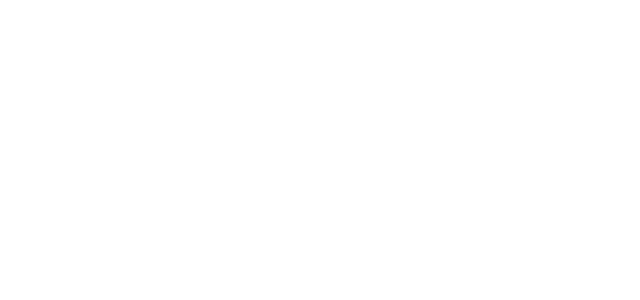
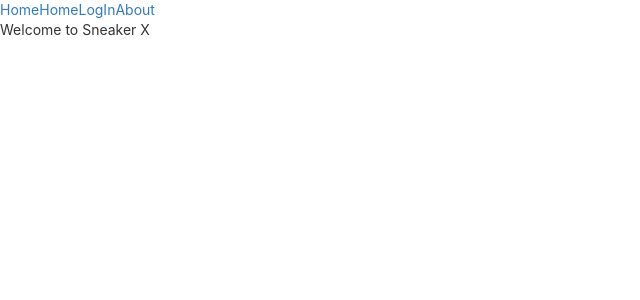
Before and after one commit to amitnyc83/SneakerX, a React (Create React App) app: page / in a window 1280 px wide. Shown: the top 300 px of the page, without its empty margins (0-640 px from the left). Built offline with nearby package versions, Linux system fonts and the light colour scheme.

Commit message:
add a Header component and check routes

```diff
--- a/package.json
+++ b/package.json
@@ -7,7 +7,8 @@
     "react-bootstrap": "^1.0.0-beta.10",
     "react-dom": "^16.8.6",
     "react-router-dom": "^5.0.1",
-    "react-scripts": "3.0.1"
+    "react-scripts": "3.0.1",
+    "semantic-ui-react": "^0.87.3"
   },
   "scripts": {
     "start": "react-scripts start",
--- a/src/App.js
+++ b/src/App.js
@@ -1,18 +1,20 @@
 import React, { Component } from 'react';
 import HomePage from './Components/HomePage';
 import UserForm from './Components/UserForm';
+import Header from './Components/Header';
 import './App.css';
-import { Route, Switch, withRouter } from 'react-router-dom';
+import { BrowserRouter as Router, Switch, Route } from 'react-router-dom';
 
 class App extends Component {
   render() {
     return (
-      <div>
+      <Router>
+        <Header />
        <Switch>
-         <Route path="/signup" exact render={() => (<UserForm />)} />
-         <Route path="/home" exact render={() => (<HomePage />)} />
+         <Route path="/login" exact render={() => (<UserForm />)} />
+         <Route path="/" exact render={() => (<HomePage />)} />
        </Switch>
-      </div>
+     </Router>
     )
   }
 }
--- /dev/null
+++ b/src/Components/Header.js
@@ -0,0 +1,18 @@
+import React, { Component } from 'react';
+
+
+class Header extends Component {
+  render(){
+    return(
+      <div>
+      <a class="active" href="#home">Home</a>
+      <a href="/">Home</a>
+      <a href="/login">LogIn</a>
+      <a href="#about">About</a>
+      </div>
+    )
+  }
+}
+
+
+export default Header
```
Also changed, not shown: 2 other files (tests, documents, lock files or other folders).
